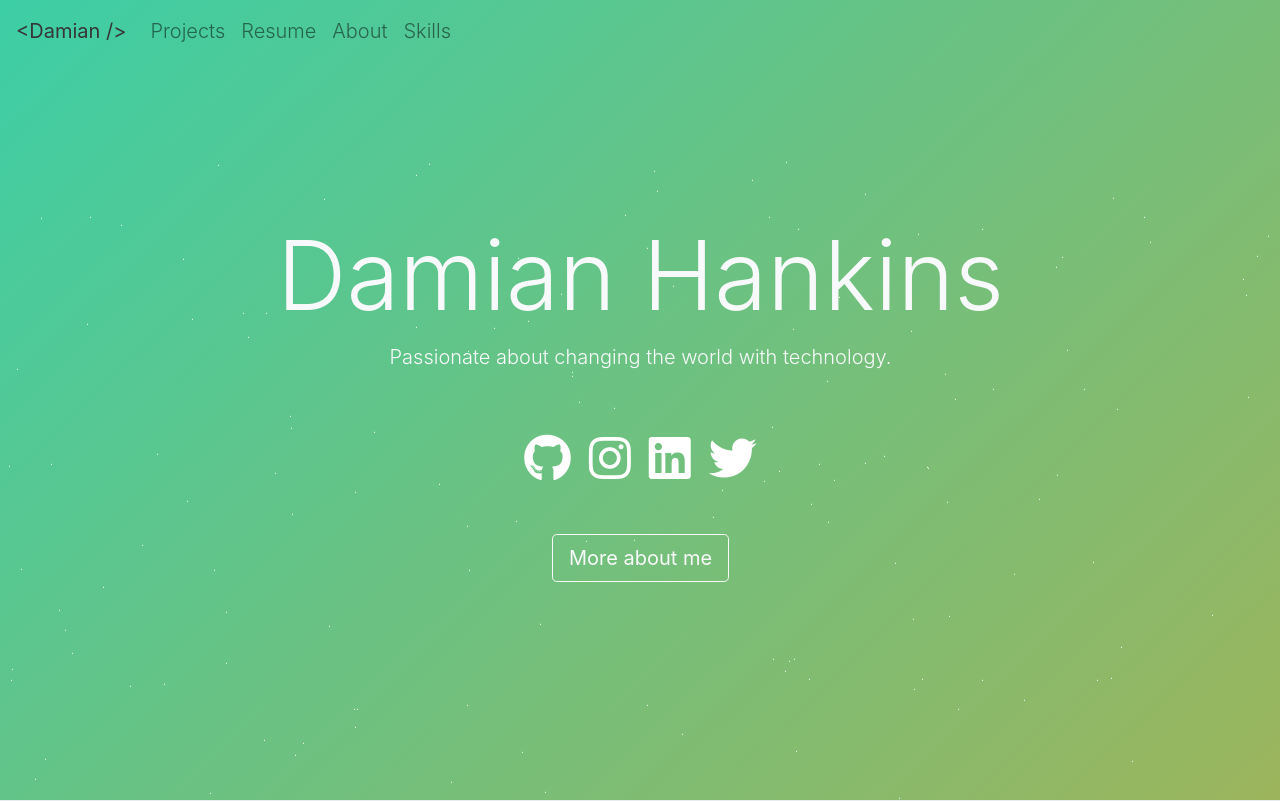
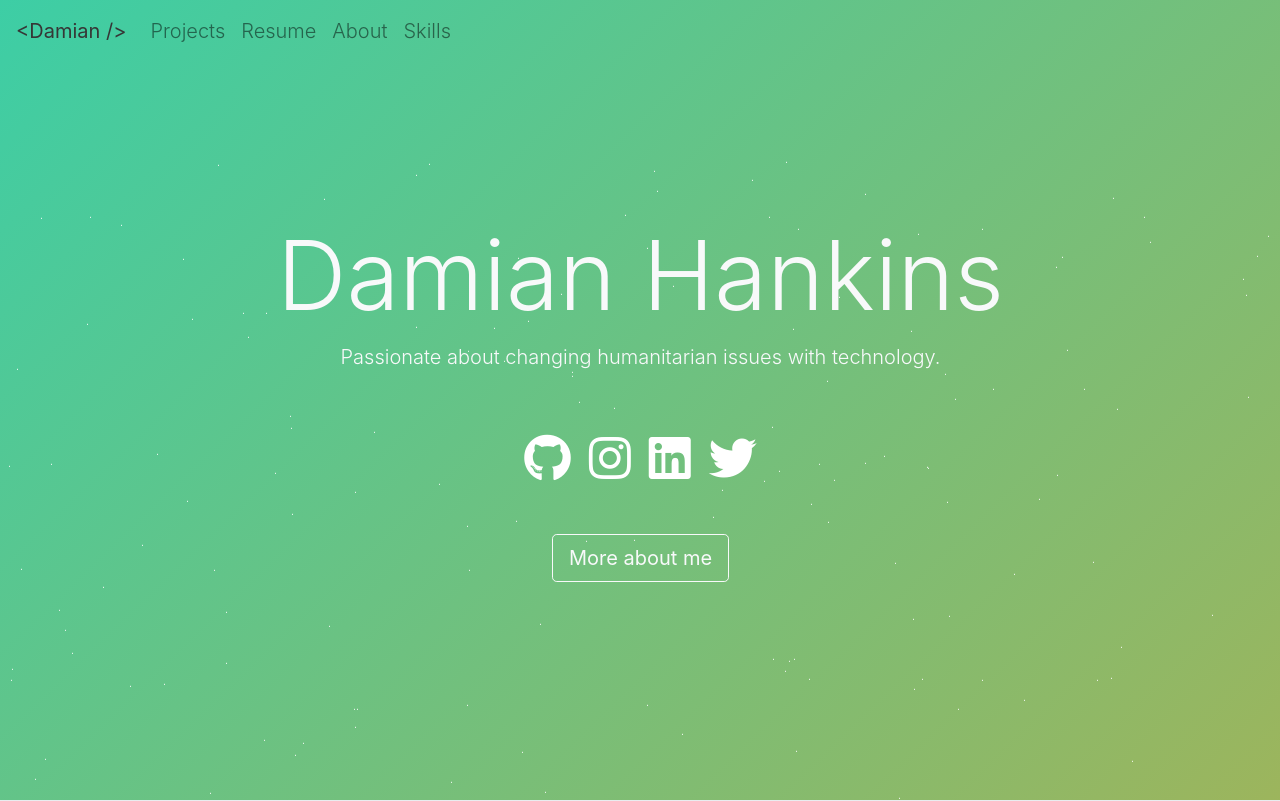
Before and after one commit to interfacetuner/dev-portfolio, a React (Create React App) app: page / in a window 1280 px wide. Shown: the top 801 px of the page. Built offline with nearby package versions, Linux system fonts and the light colour scheme; no server answers.

Commit message:
small edits

```diff
--- a/public/index.html
+++ b/public/index.html
@@ -8,8 +8,8 @@
   <link href="https://use.fontawesome.com/releases/v5.4.1/css/all.css" rel="stylesheet" />
 
   <meta name="theme-color" content="#000000" />
-  <meta name="description"
-    content="My name is Hashir Shoaib. I’m a graduate of 2020 from National University of Sciences and Technology at Islamabad with a degree in Computer Engineering. I'm most passionate about giving back to the community, and my goal is to pursue this passion within the field of software engineering. In my free time I like working on open source projects." />
+  <!-- <meta name="description"
+    content="My name is Hashir Shoaib. I’m a graduate of 2020 from National University of Sciences and Technology at Islamabad with a degree in Computer Engineering. I'm most passionate about giving back to the community, and my goal is to pursue this passion within the field of software engineering. In my free time I like working on open source projects." /> -->
   <link rel="apple-touch-icon" href="logo192.png" />
   <!--
       manifest.json provides metadata used when your web app is installed on a
--- a/src/editable-stuff/config.js
+++ b/src/editable-stuff/config.js
@@ -9,7 +9,7 @@
   firstName: "Damian",
   middleName: "",
   lastName: "Hankins",
-  message: " Passionate about changing the world with technology. ",
+  message: " Passionate about changing humanitarian issues with technology. ",
   icons: [
     {
       image: "fa-github",
@@ -18,7 +18,7 @@
 
     {
       image: "fa-instagram",
-      url: "",
+      url: "https://www.instagram.com/damiandvlpr/",
     },
     {
       image: "fa-linkedin",
@@ -120,7 +120,7 @@
   heading: "Get In Touch",
   message:
     "I'm currently looking for full-time Software Engineering opportunities! If you know of any positions available, if you have any questions, or if you just want to say hi, please feel free to email me at",
-  email: "damianchankins@gmail.com",
+  email: "damiandvlpr@gmail.com",
 };
 
 
```
